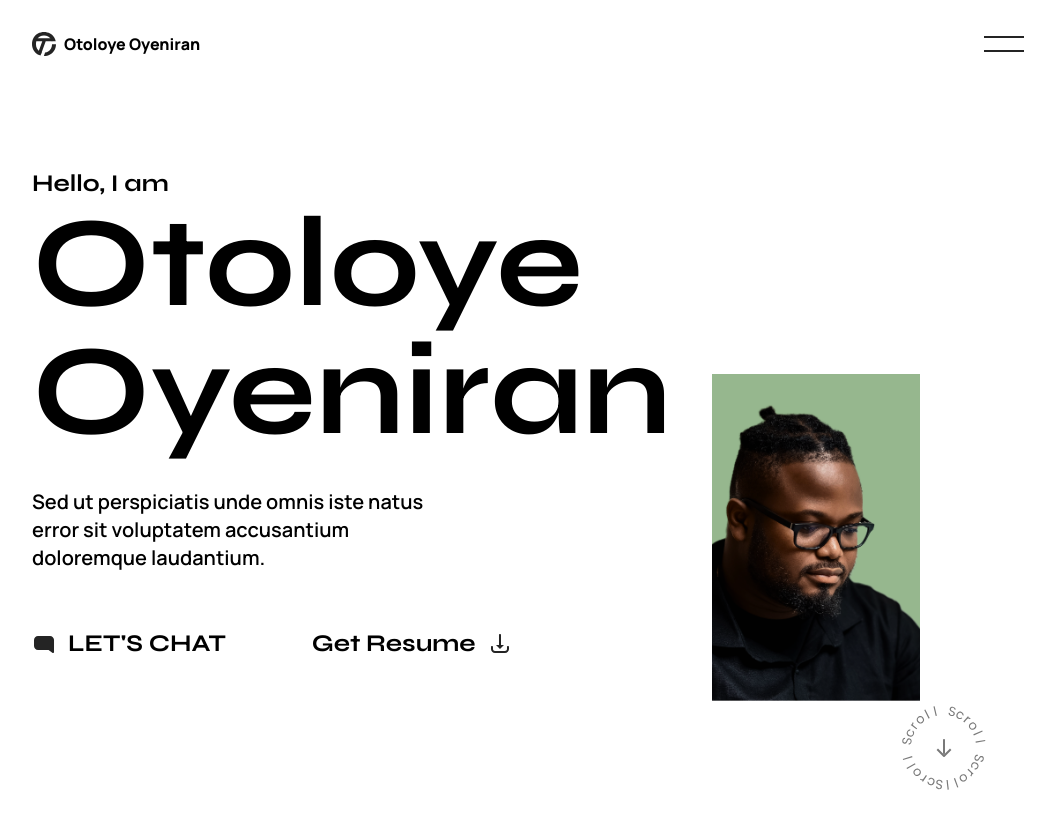
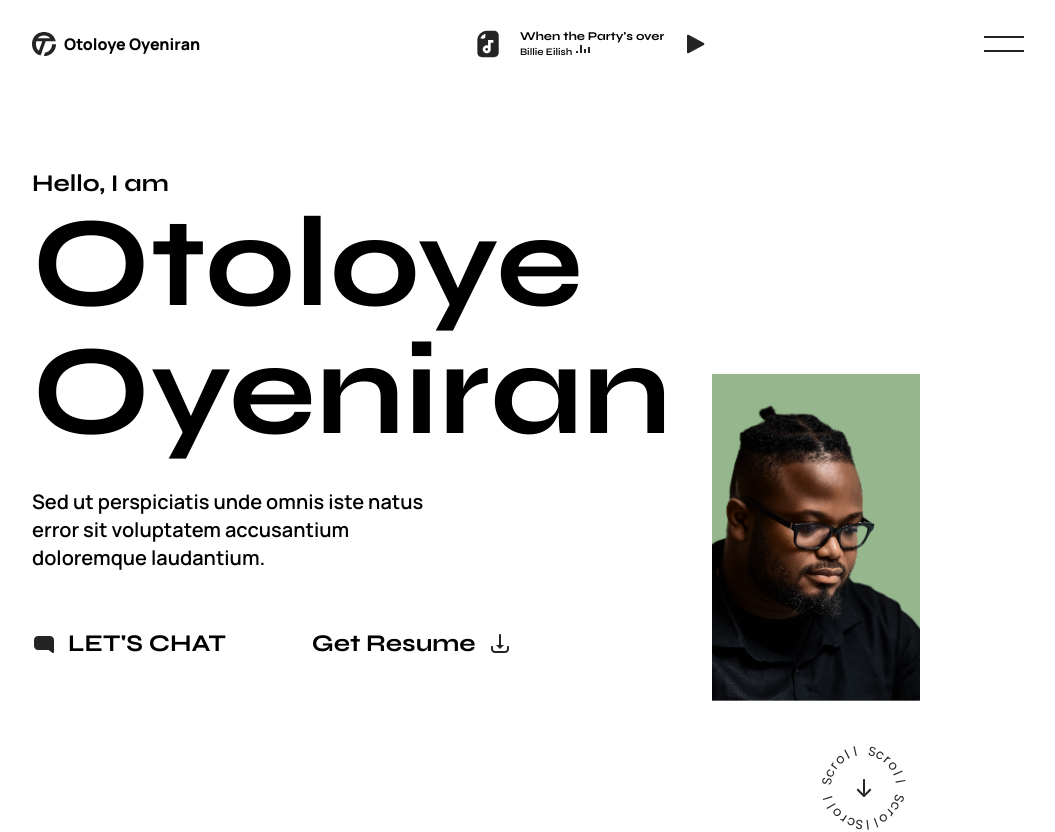
Before and after one commit to otoloye/otoloye.github.io, a Next.js app: page / in a window 1280 px wide. Shown: the top 832 px of the page, without its empty margins (112-1167 px from the left). Built offline with nearby package versions, Linux system fonts and the light colour scheme.

Commit message:
Implements dropdown

```diff
--- a/src/components/ProjectList.tsx
+++ b/src/components/ProjectList.tsx
@@ -1,4 +1,4 @@
-import React, { useState } from "react";
+import React from "react";
 import { Icons } from "./icons";
 
 interface Props {
@@ -8,15 +8,15 @@ interface Props {
 }
 
 const ProjectList = ({ title, category, year }: Props) => {
-  const [showDetail, setShowDetail] = useState(false);
   return (
     <div className="flex">
-      <div className="border-b border-[#999] w-[452px]">
-        <p className="font-[Syne] font-semibold text-5xl mb-4 text-[#999]">
+      <div className=" w-[452px] cursor-default relative group">
+        <p className="border-b border-[#999] group-hover:border-none pb-4 font-[Syne] font-semibold text-5xl text-[#999] group-hover:text-black transform transition-all translate-y-0 group-hover:-translate-y-2 duration-500">
           {title}
         </p>
 
-        <p className=" font-[Manrope] font-extrabold text-base text-[#4F4F4F] uppercase my-2 flex justify-between ">
+        <div className="">
+          <p className=" font-[Manrope] font-extrabold text-base text-[#4F4F4F] uppercase my-2 flex justify-between transform transition-all duration-500 -translate-y-8 opacity-0 group-hover:opacity-100 group-hover:translate-y-0 group-hover:border-b border-[#999]">
             {category}
             <span>{year}</span>
             <span>
@@ -25,6 +25,7 @@ const ProjectList = ({ title, category, year }: Props) => {
           </p>
         </div>
       </div>
+    </div>
   );
 };
 
--- /dev/null
+++ b/src/components/constants/index.tsx
@@ -0,0 +1,8 @@
+export const dropdowns = [
+  { text: "Home", link: "" },
+  { text: "About", link: "" },
+  { text: "Work", link: "" },
+  { text: "Playground", link: "" },
+  { text: "Journal", link: "" },
+  { text: "Contact", link: "" },
+];
--- a/src/components/icons/index.tsx
+++ b/src/components/icons/index.tsx
@@ -302,6 +302,78 @@ export const Icons = ({ name, height, width, fill, className }: IconProps) => {
       </svg>
     );
   }
+  if (name === "music-fill") {
+    return (
+      <svg
+        width="32"
+        height="32"
+        viewBox="0 0 32 32"
+        fill="none"
+        xmlns="http://www.w3.org/2000/svg">
+        <path
+          d="M14.7044 2.66516C9.95643 2.66516 5.37109 7.20649 5.37109 11.9572C5.37109 14.3958 5.37109 24.0025 5.37109 24.8732C5.37109 27.3585 7.51909 29.3318 10.1204 29.3318H21.9551C24.5564 29.3318 26.7044 27.3585 26.7044 24.8732V7.12382C26.7044 4.63849 24.5564 2.66516 21.9551 2.66516C20.3364 2.66516 20.3231 2.66516 14.7044 2.66516ZM13.3711 5.66516C13.3831 6.70516 13.4151 7.76516 13.4124 7.99849C13.3898 10.2598 12.6618 10.6412 10.7044 10.6652C10.0364 10.6732 9.25509 10.6372 8.37109 10.6238C9.00043 8.28649 11.0258 6.28783 13.3711 5.66516ZM16.0378 11.9985H21.3711V14.6652H18.7044V21.3318C18.7044 21.7078 18.6764 22.0692 18.5791 22.4145C18.1058 24.0958 16.5364 25.3318 14.7044 25.3318C12.4951 25.3318 10.7044 23.5412 10.7044 21.3318C10.7044 19.1225 12.4951 17.3318 14.7044 17.3318C15.2231 17.3318 15.5724 17.4398 16.0378 17.5825V11.9985ZM14.7044 19.9985C13.9684 19.9985 13.3711 20.5958 13.3711 21.3318C13.3711 22.0678 13.9684 22.6652 14.7044 22.6652C15.4404 22.6652 16.0378 22.0678 16.0378 21.3318C16.0378 20.5958 15.4404 19.9985 14.7044 19.9985Z"
+          fill="#242424"
+        />
+      </svg>
+    );
+  }
+  if (name === "play") {
+    return (
+      <svg
+        width="32"
+        height="32"
+        viewBox="0 0 32 32"
+        fill="none"
+        xmlns="http://www.w3.org/2000/svg">
+        <path
+          d="M23.8382 15.1207C24.5365 15.4989 24.5365 16.5011 23.8382 16.8793L8.47628 25.2003C7.80998 25.5613 7 25.0788 7 24.3211L7 7.67895C7 6.92118 7.80998 6.43874 8.47628 6.79965L23.8382 15.1207Z"
+          fill="#242424"
+        />
+      </svg>
+    );
+  }
+  if (name === "music-stroke") {
+    return (
+      <svg
+        width="14"
+        height="9"
+        viewBox="0 0 14 9"
+        fill="none"
+        xmlns="http://www.w3.org/2000/svg">
+        <rect y="7" width="2" height="2" fill="#242424" />
+        <rect x="4" y="1" width="2" height="8" fill="#242424" />
+        <rect x="8" y="5" width="2" height="4" fill="#242424" />
+        <rect x="12" y="3" width="2" height="6" fill="#242424" />
+      </svg>
+    );
+  }
+  if (name === "close") {
+    return (
+      <svg
+        width="40"
+        height="40"
+        viewBox="0 0 40 40"
+        fill="none"
+        xmlns="http://www.w3.org/2000/svg">
+        <rect
+          x="6.56494"
+          y="4.99841"
+          width="40"
+          height="2"
+          transform="rotate(45 6.56494 4.99841)"
+          fill="white"
+        />
+        <rect
+          x="5.15088"
+          y="33.0015"
+          width="40"
+          height="2"
+          transform="rotate(-45 5.15088 33.0015)"
+          fill="white"
+        />
+      </svg>
+    );
+  }
   return <div />;
 };
 
--- /dev/null
+++ b/src/layout/Dropdown.tsx
@@ -0,0 +1,44 @@
+import { dropdowns } from "@/components/constants";
+import { Icons } from "@/components/icons";
+import Link from "next/link";
+import React from "react";
+interface IProps {
+  closeDropdown: () => void;
+}
+
+const Dropdown = ({ closeDropdown }: IProps) => {
+  return (
+    <div className="absolute bg-[#242424] text-white top-0 min-h-screen w-full flex flex-col md:justify-center z-50">
+      <div
+        className="flex md:justify-end justify-between py-12 md:pr-36 px-10 cursor-pointer"
+        onClick={closeDropdown}>
+        <Link className="md:hidden flex gap-2" href="/">
+          <Icons name="logo-white" />
+          <p className=" font-[Manrope] font-extrabold text-base">
+            Otoloye Oyeniran
+          </p>
+        </Link>
+        <Icons name="close" />
+      </div>
+      <ul className="font-[Syne] font-bold text-6xl mx-auto flex flex-col md:items-center justify-center space-y-12 py-16">
+        {dropdowns.map((item, index) => {
+          return (
+            <>
+              <li>
+                <Link
+                  href={item.link}
+                  className="flex space-x-2 hover:scale-110 hover:border-b-2 transition-all duration-150">
+                  <span className="text-base">{`0${index + 1}`}</span>
+
+                  <p className=""> {item.text}</p>
+                </Link>
+              </li>
+            </>
+          );
+        })}
+      </ul>
+    </div>
+  );
+};
+
+export default Dropdown;
--- a/src/layout/Header.tsx
+++ b/src/layout/Header.tsx
@@ -1,9 +1,15 @@
 import { Icons } from "@/components/icons";
 import Link from "next/link";
-import React from "react";
+import React, { useState } from "react";
+import Dropdown from "./Dropdown";
 
 const Header = () => {
+  const [showDropdown, setShowDropdown] = useState(false);
+  const closeDropdown = () => {
+    if (showDropdown) setShowDropdown(false);
+  };
   return (
+    <>
       <div className="flex justify-between items-center h-[88px] lg:px-36 md:px-14 px-6">
         <Link className="flex gap-2" href="/">
           <Icons name="logo" />
@@ -11,10 +17,30 @@ const Header = () => {
             Otoloye Oyeniran
           </p>
         </Link>
-      <div className="cursor-pointer">
+
+        <div className="hidden md:flex items-center gap-4">
+          <span>
+            <Icons name="music-fill" />
+          </span>
+          <p className="font-[Syne] font-bold text-xs">
+            When the Party&#39;s over <br />{" "}
+            <span className="font-semibold text-[10px] flex gap-1">
+              Billie Eilish <Icons name="music-stroke" />
+            </span>
+          </p>
+          <span>
+            <Icons name="play" />
+          </span>
+        </div>
+
+        <button
+          className="cursor-pointer"
+          onClick={() => setShowDropdown(!showDropdown)}>
           <Icons name="menu" />
+        </button>
       </div>
-    </div>
+      {showDropdown && <Dropdown closeDropdown={closeDropdown} />}
+    </>
   );
 };
 
--- a/src/pages/index.tsx
+++ b/src/pages/index.tsx
@@ -73,7 +73,7 @@ export default function Home() {
           </div>
         </div>
 
-        <div className="flex justify-end pr-44 pt-10 animate-pulse">
+        <div className="hidden lg:flex justify-end w-[90%] pr-32 pt-20 animate-pulse">
           <Icons name="scroll" />
         </div>
         <div className="md:mt-60 mt-14 flex md:flex-row flex-col md:items-center justify-between gap-28 lg:px-36 md:px-14 px-6">
@@ -107,30 +107,6 @@ export default function Home() {
         </div>
 
         {/* project */}
-        {/* <div className="my-52 lg:px-36 md:px-14 px-6 md:flex">
-          <div className="basis-1/2 md:flex flex-col justify-between">
-            <p className="font-[Syne] font-bold md:text-8xl text-6xl md:mb-0 mb-6">
-              Some of the good stuff
-            </p>
-            <div className="hidden md:flex flex-col gap-10">
-              <ProjectList />
-            </div>
-          </div>
-          <div className="basis-1/2 ">
-            <p className="font-[Manrope] font-semibold text-2xl mb-8">
-              Sed ut perspiciatis unde omnis iste natus error sit voluptatem
-              accusantium doloremque laudantium.
-            </p>
-            <p className="uppercase font-[Syne] font-bold text-2xl hidden md:flex items-center gap-2.5 w-[310px] hover:text-white relative text-hover ">
-              see more work
-              <span>
-                <ArrowRight />
-              </span>
-            </p>
-
-            <div className="mt-28 h-[568px] w-[530px] bg-[#242424]"></div>
-          </div>
-        </div> */}
         <div className="my-52 lg:px-36 md:px-14 px-6 ">
           <div className="flex md:flex-row flex-col">
             <p className="font-[Syne] font-bold md:text-8xl text-6xl md:mb-0 mb-6">
@@ -190,6 +166,7 @@ export default function Home() {
             })}
           </div>
         </div>
+
         {/* playground  */}
         <div className="py-20">
           <p className="font-[Syne] font-bold md:text-8xl text-6xl lg:px-36 md:px-14 px-6">
@@ -215,10 +192,10 @@ export default function Home() {
 
           <div className="">
             <ul className="flex gap-24 lg:px-36 md:px-14 px-6 text-[#999] font-[Syne] font-bold md:text-[72px] text-[40px] overflow-x-scroll scrollbar-hide">
-              <li className="hover:text-black">MUSIC</li>
-              <li className="hover:text-black">DOGS</li>
-              <li className="hover:text-black">WATCHES</li>
-              <li className="hover:text-black">PERFUMES</li>
+              <li className="hover:text-black cursor-pointer">MUSIC</li>
+              <li className="hover:text-black cursor-pointer">DOGS</li>
+              <li className="hover:text-black cursor-pointer">WATCHES</li>
+              <li className="hover:text-black cursor-pointer">PERFUMES</li>
             </ul>
           </div>
 
```
Lines whose indentation alone changed are shown as unchanged.
